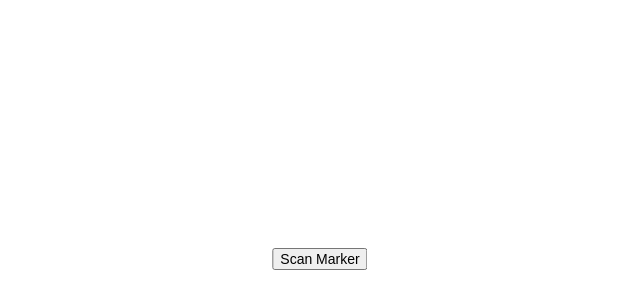
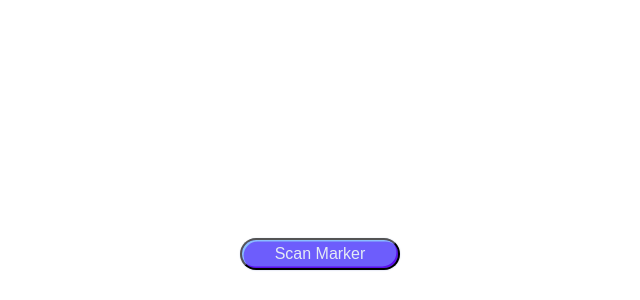
Before and after one commit to VinothOysterr/Vinoth.github.io, a plain HTML site: page index.html in a window 1280 px wide. Shown: the part 500-800 px from the top of the page, without its empty margins (340-980 px from the left). Drawn offline with Linux system fonts and the light colour scheme.

Commit message:
Update index.html

```diff
--- a/index.html
+++ b/index.html
@@ -13,7 +13,7 @@
         <div id="product-info-container">
             <div id="product-info"></div>
         </div>
-        <button id="button"><span>Scan Marker</span></button>
+        <button id="button" class="btn btn__primary"><span>Scan Marker</span></button>
         <div class="bottom">
             <div class="navigation" id="navigation">
                 <button id="previousBtn"><span>Previous</span></button>
```
